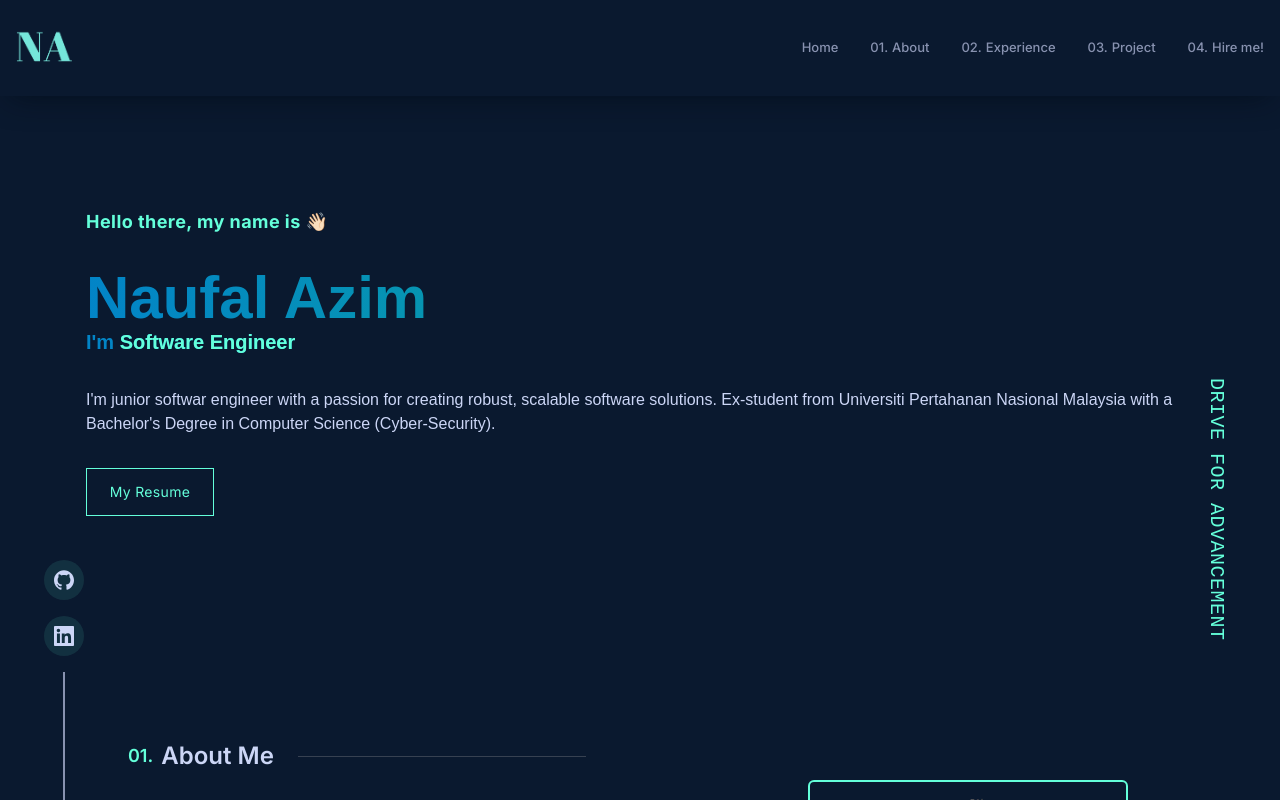
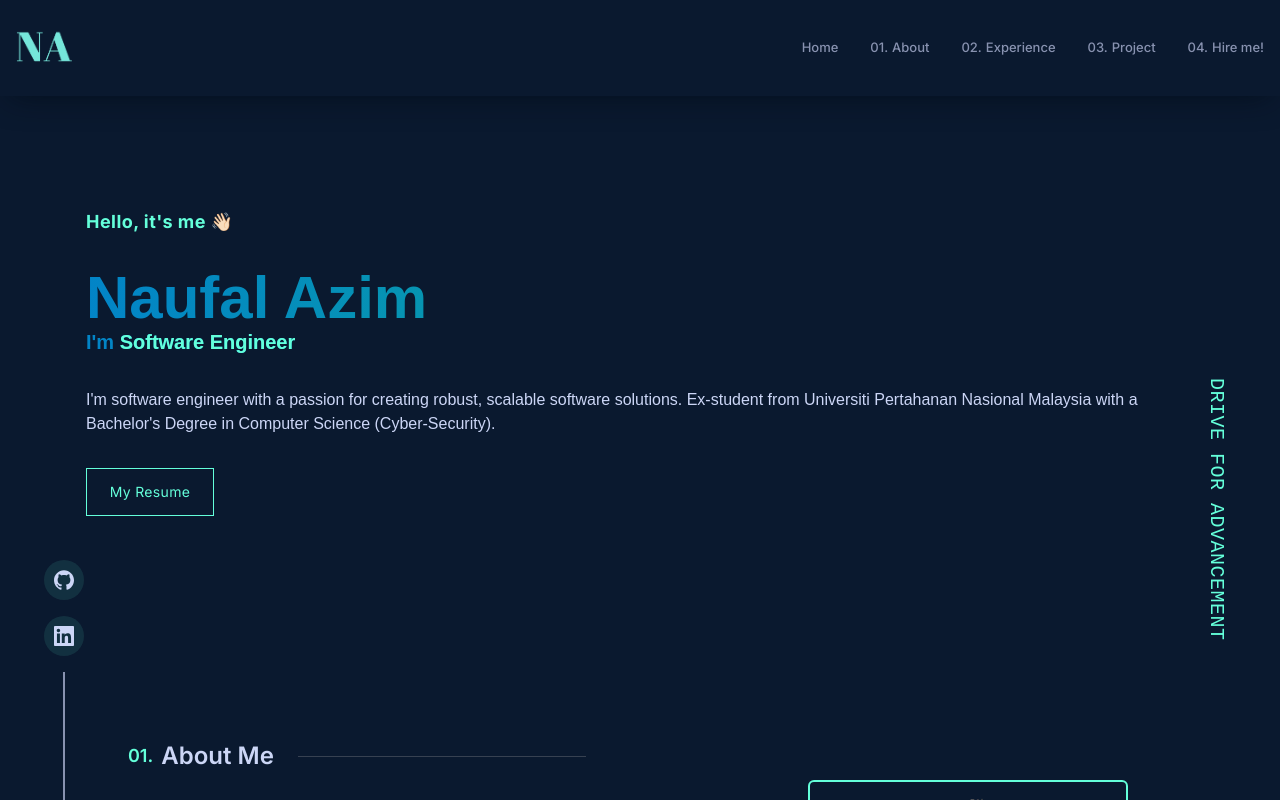
Before and after one commit to naufalazim/portfolio-web, a Next.js app: page / in a window 1280 px wide. Built offline with nearby package versions, Linux system fonts and the light colour scheme.

Commit message:
change about page

```diff
--- a/app/components/About.tsx
+++ b/app/components/About.tsx
@@ -11,13 +11,13 @@ const About = () => {
     <div className='flex flex-col lgl:flex-row gap-16'>
     <div className='w-full lgl:w-2/3 text-base text-textDark font-medium flex flex-col gap-4'>
             <p>
-            Back in 2020, <span className='text-textGreen'>I decided to change</span> my university program from E&E Engineering to Computer Science (Cyber-Security) because I found out that I'm more interested in programming and software development.
-            Fast-forward to today, I've had privilege of building software for Petronas as a Software Engineer Trainee.
-            Futhermore, I achieve first class degree in Computer Science!
+            My name is <span className='text-textGreen'>Naufal Azim</span>. I <span className='text-textGreen'>code</span> for living. I usually do <span className='text-textGreen'>backend development</span> for web application.
+            I've been involved for <span className='text-textGreen'>financial</span> and <span className='text-textGreen'>engineering</span> products.
             </p>
 
             <p>
-            My main focus these days is building products for an <span className='text-textGreen'>advertising agency</span>, a <span className="text-textGreen">start-up</span>, a <span className='text-textGreen'>student-led project</span> and <span className='text-textGreen'>huge corporation</span> too.
+            My main focus these days is building products for an a <span className="text-textGreen">financial</span>, a <span className='text-textGreen'>engineering</span>
+            , a <span className='text-textGreen'>student-led project</span> and <span className='text-textGreen'>huge corporation</span> too.
             In my free time I always learn new things about technology and software development.
             </p>
 
--- a/app/components/Banner.tsx
+++ b/app/components/Banner.tsx
@@ -6,7 +6,7 @@ const Banner = () => {
   return <section id="home"
   className="max-w-contentContainer mx-auto py-10 mdl:py-24 flex flex-col gap-4 lgl:gap-8 mdl:px-10 xl:px-4">
 
-    <h3 className='text-lg font-titleFont tracking-wide text-textGreen font-bold'>Hello there, my name is 👋🏻</h3>
+    <h3 className='text-lg font-titleFont tracking-wide text-textGreen font-bold'>Hello, it's me 👋🏻</h3>
 
     <h1 className='text-4xl lgl:text-6xl text-transparent bg-clip-text bg-gradient-to-r to-emerald-500 from-sky-600 font-semibold flex flex-col'>
         Naufal Azim
@@ -19,7 +19,7 @@ const Banner = () => {
 
     <p>
         {""}
-            I'm junior softwar engineer with a passion for creating robust, scalable software solutions. Ex-student from Universiti Pertahanan Nasional Malaysia with a Bachelor's Degree in Computer Science (Cyber-Security).
+            I'm software engineer with a passion for creating robust, scalable software solutions. Ex-student from Universiti Pertahanan Nasional Malaysia with a Bachelor's Degree in Computer Science (Cyber-Security).
         {""}
     </p>
 
--- a/app/layout.tsx
+++ b/app/layout.tsx
@@ -5,8 +5,8 @@ import { Inter } from 'next/font/google'
 const inter = Inter({ subsets: ['latin'] })
 
 export const metadata: Metadata = {
-  title: 'Create Next App',
-  description: 'Generated by create next app',
+  title: 'Naufal Azim',
+  description: 'Portfolio Website',
 }
 
 export default function RootLayout({
```
